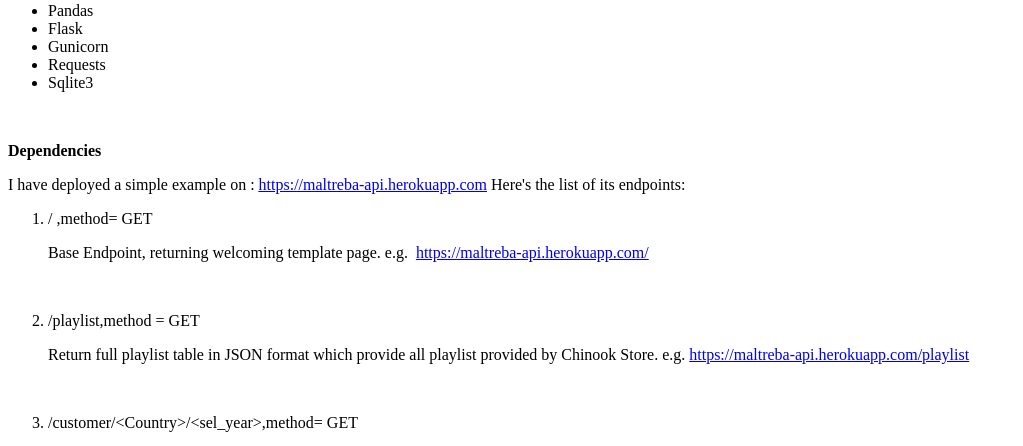
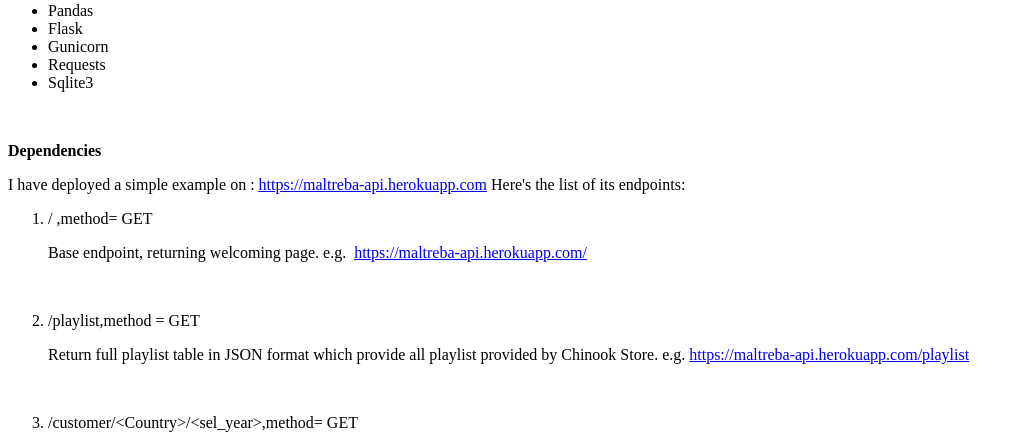
Before and after one commit to maltreba/capstone_api, a Flask app: page / in a window 1280 px wide. Shown: the part 160-606 px from the top of the page, without its empty margins (0-1023 px from the left). Run offline with Flask 2, Linux system fonts and the light colour scheme.

Commit message:
Update index.html

```diff
--- a/templates/index.html
+++ b/templates/index.html
@@ -15,7 +15,7 @@
 <ol>
 <li>/ ,method= GET</li>
 </ol>
-<p style="font-weight: 400; padding-left: 40px;">Base Endpoint, returning welcoming template page. e.g.&nbsp;&nbsp;<a href="https://maltreba-api.herokuapp.com/">https://maltreba-api.herokuapp.com/</a></p>
+<p style="font-weight: 400; padding-left: 40px;">Base endpoint, returning welcoming page. e.g.&nbsp;&nbsp;<a href="https://maltreba-api.herokuapp.com/">https://maltreba-api.herokuapp.com/</a></p>
 <p style="font-weight: 400;">&nbsp;</p>
 <ol start="2">
 <li style="font-weight: 400;">/playlist,method&nbsp;= GET</li>
```
